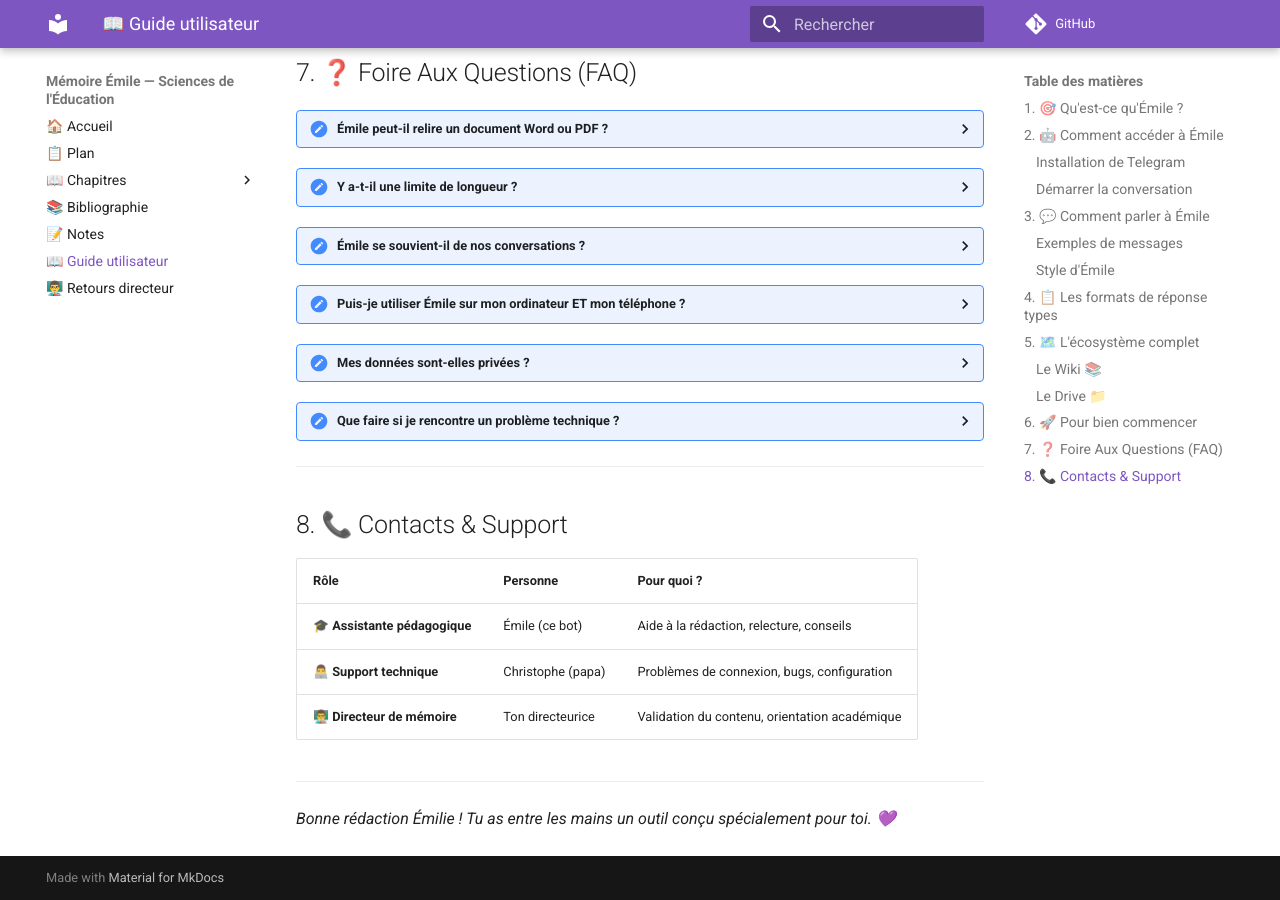
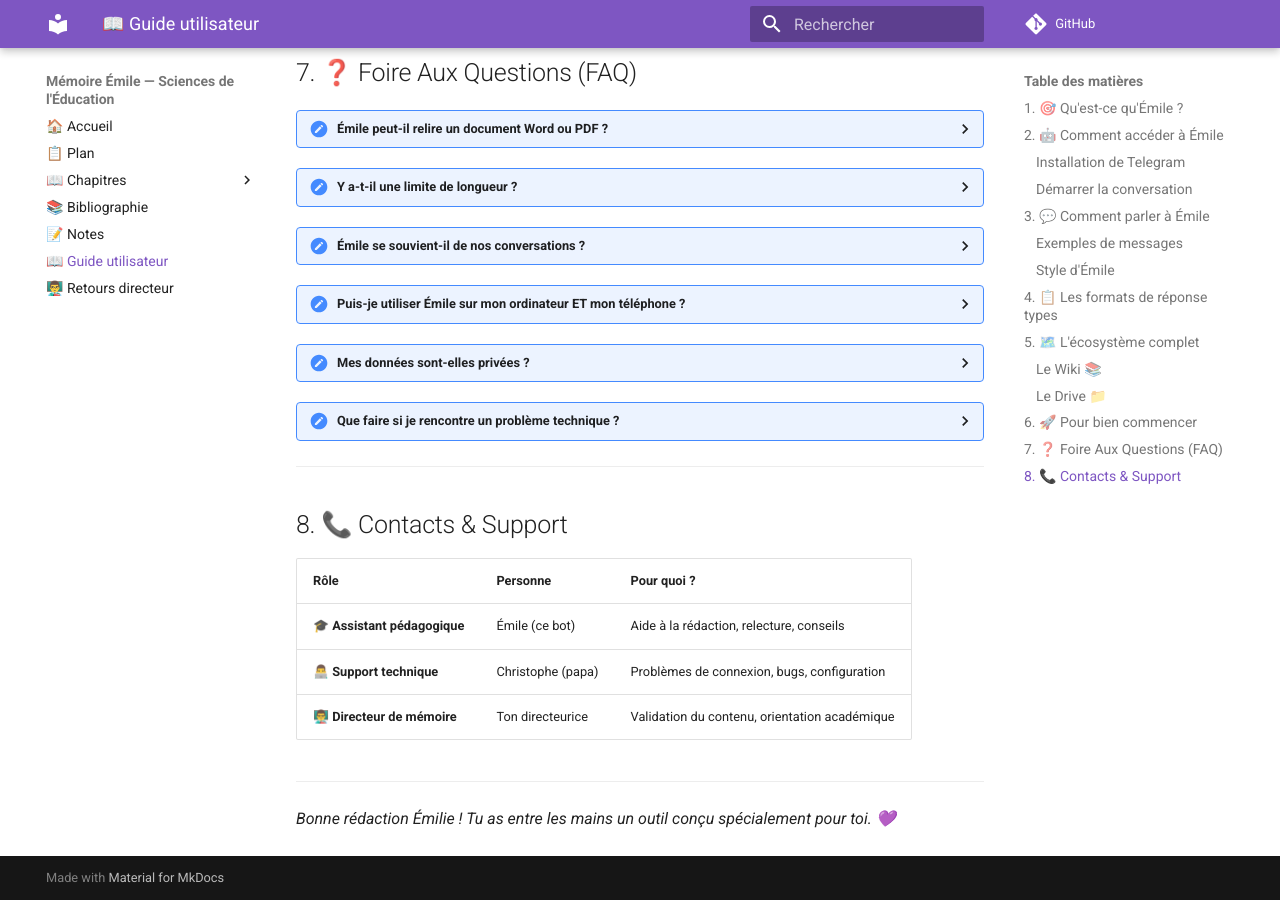
Before and after one commit to christophedanhier-hash/emile-wiki, an MkDocs documentation site: the page built from docs/guide-utilisateur.md, in a window 1280 px wide and 900 px high, scrolled down 3116 px. Built offline with MkDocs 1.6.1 and Material for MkDocs 9.7.7, drawn with Linux system fonts in a browser that asks for light colours; comment, search, counter and statistics services are not loaded.

Commit message:
Correction: Émile est un assistant (masculin), pas assistante

```diff
--- a/docs/guide-utilisateur.md
+++ b/docs/guide-utilisateur.md
@@ -157,7 +157,7 @@ Préviens ton papa (Christophe) qui s'occupe de la partie technique avec son ass
 
 | Rôle | Personne | Pour quoi ? |
 |---|---|---|
-| 🎓 **Assistante pédagogique** | Émile (ce bot) | Aide à la rédaction, relecture, conseils |
+| 🎓 **Assistant pédagogique** | Émile (ce bot) | Aide à la rédaction, relecture, conseils |
 | 👨‍💻 **Support technique** | Christophe (papa) | Problèmes de connexion, bugs, configuration |
 | 👨‍🏫 **Directeur de mémoire** | Ton directeurice | Validation du contenu, orientation académique |
 
```
